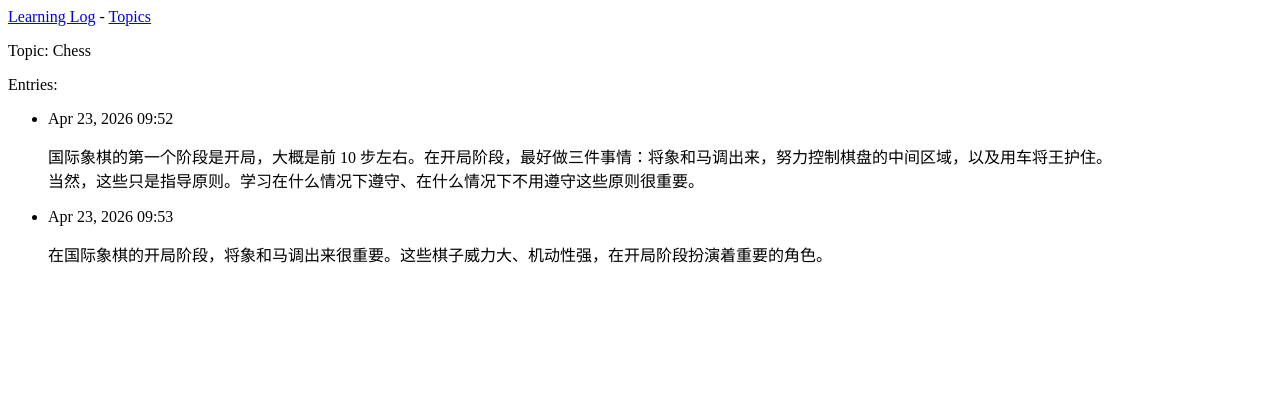
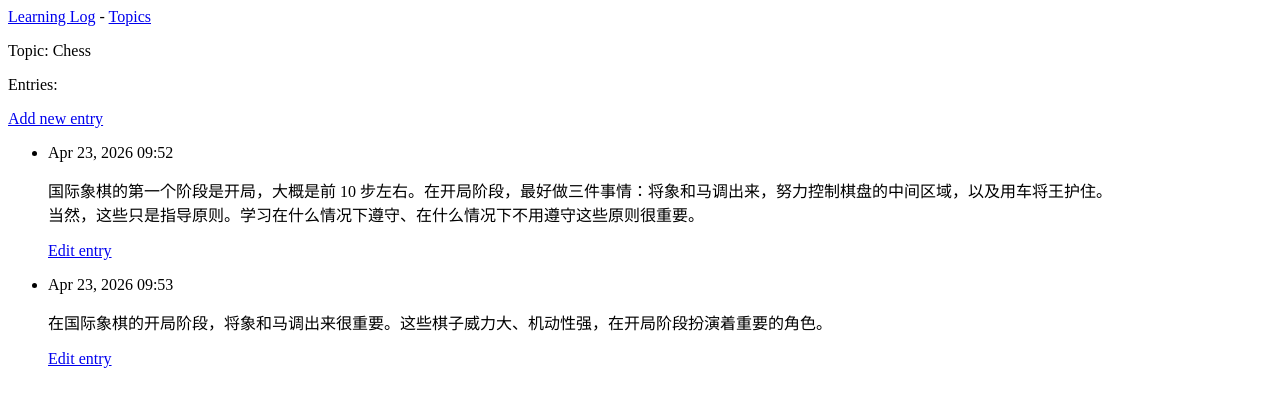
Before and after one commit to sergeXu/python_study, a Django app: page /topics/1 in a window 1280 px wide. Shown: the top 407 px of the page. Run offline with Django 4.2, Linux system fonts and the light colour scheme; data comes from the database, SQL or seed files in the repository; both versions use the stored data as it was after the commit.

Commit message:
add funcs

```diff
--- a/learning_log/learning_logs/templates/learning_logs/topic.html
+++ b/learning_log/learning_logs/templates/learning_logs/topic.html
@@ -3,13 +3,19 @@
   {% block content %}
 
    <p>Topic: {{ topic.text }}</p>
+    <p>Entries:</p>
+    <p>
+        <a href="{% url 'learning_logs:new_entry' topic.id %}">Add new entry</a>
+    </p>
 
-    <p>Entries:</p>
    <ul>
      {% for entry in entries %}
         <li>
          <p>{{ entry.date_added|date:'M d, Y H:i' }}</p>
          <p>{{ entry.text|linebreaks }}</p>
+            <p>
+          <a href="{% url 'learning_logs:edit_entry' entry.id %}">
+           Edit entry</a></p>
         </li>
      {% empty %}
         <li>There are no entries for this topic yet.</li>
--- a/learning_log/learning_logs/templates/learning_logs/topics.html
+++ b/learning_log/learning_logs/templates/learning_logs/topics.html
@@ -11,4 +11,5 @@
         <li>No topics have been added yet.</li>
      {% endfor %}
    </ul>
+<a href="{% url 'learning_logs:new_topic' %}">Add a new topic</a>
 {% endblock content %}
--- a/learning_log/learning_logs/urls.py
+++ b/learning_log/learning_logs/urls.py
@@ -6,4 +6,7 @@ urlpatterns = [
     path('', views.index, name='index'),
     path('topics/', views.topics, name='topics'),
     path('topics/<int:topic_id>', views.topic, name='topic'),
+    path('new_topic/', views.new_topic, name='new_topic'),
+    path('new_entry/<int:topic_id>', views.new_entry, name='new_entry'),
+    path('edit_entry/<int:entry_id>', views.edit_entry, name='edit_entry'),
 ]
--- a/learning_log/learning_logs/views.py
+++ b/learning_log/learning_logs/views.py
@@ -1,6 +1,8 @@
-from django.shortcuts import render
+from django.shortcuts import render, redirect
 
-from learning_logs.models import Topic
+from .forms import TopicForm,EntryForm
+from .models import Topic,Entry
+
 
 
 # Create your views here.
@@ -17,3 +19,43 @@ def topic(request, topic_id):
     entries = topic.entry_set.order_by('date_added')
     context = {'topic': topic, 'entries': entries}
     return render(request, 'learning_logs/topic.html', context)
+
+def new_topic(request):
+    # 添加新主题
+    if request.method != 'POST':
+            form = TopicForm()
+    else:
+        form = TopicForm(data=request.POST)
+        if form.is_valid():
+            form.save()
+            # “redirect 函数，用户提交主题后将使用这个函数重定向到网页 topics”
+            return redirect('learning_logs:topics')
+    context = {'form': form}
+    return render(request, 'learning_logs/new_topic.html', context)
+
+def new_entry(request, topic_id):
+    topic = Topic.objects.get(id=topic_id)
+    if request.method != 'POST':
+        form = EntryForm()
+    else:
+        form = EntryForm(data=request.POST)
+        if form.is_valid():
+            new_entry = form.save(commit=False)
+            new_entry.topic = topic
+            new_entry.save()
+            return redirect('learning_logs:topic', topic_id)
+    context = {'form': form, 'topic': topic}
+    return render(request, 'learning_logs/new_entry.html', context)
+
+def edit_entry(request, entry_id):
+    entry = Entry.objects.get(id=entry_id)
+    topic = entry.topic
+    if request.method != 'POST':
+        form = EntryForm(instance=entry)
+    else:
+        form = EntryForm(data=request.POST, instance=entry)
+        if form.is_valid():
+            form.save()
+            return redirect('learning_logs:topic', topic_id=topic.id)
+    context = {'form': form, 'topic': topic, 'entry': entry}
+    return render(request, 'learning_logs/edit_entry.html', context)
```
Also changed, not shown: learning_log/learning_logs/forms.py (added, +17 -0 lines), learning_log/learning_logs/templates/learning_logs/edit_entry.html (added, +15 -0 lines), learning_log/learning_logs/templates/learning_logs/new_entry.html (added, +14 -0 lines), learning_log/learning_logs/templates/learning_logs/new_topic.html (added, +11 -0 lines), learning_log/db.sqlite3.
